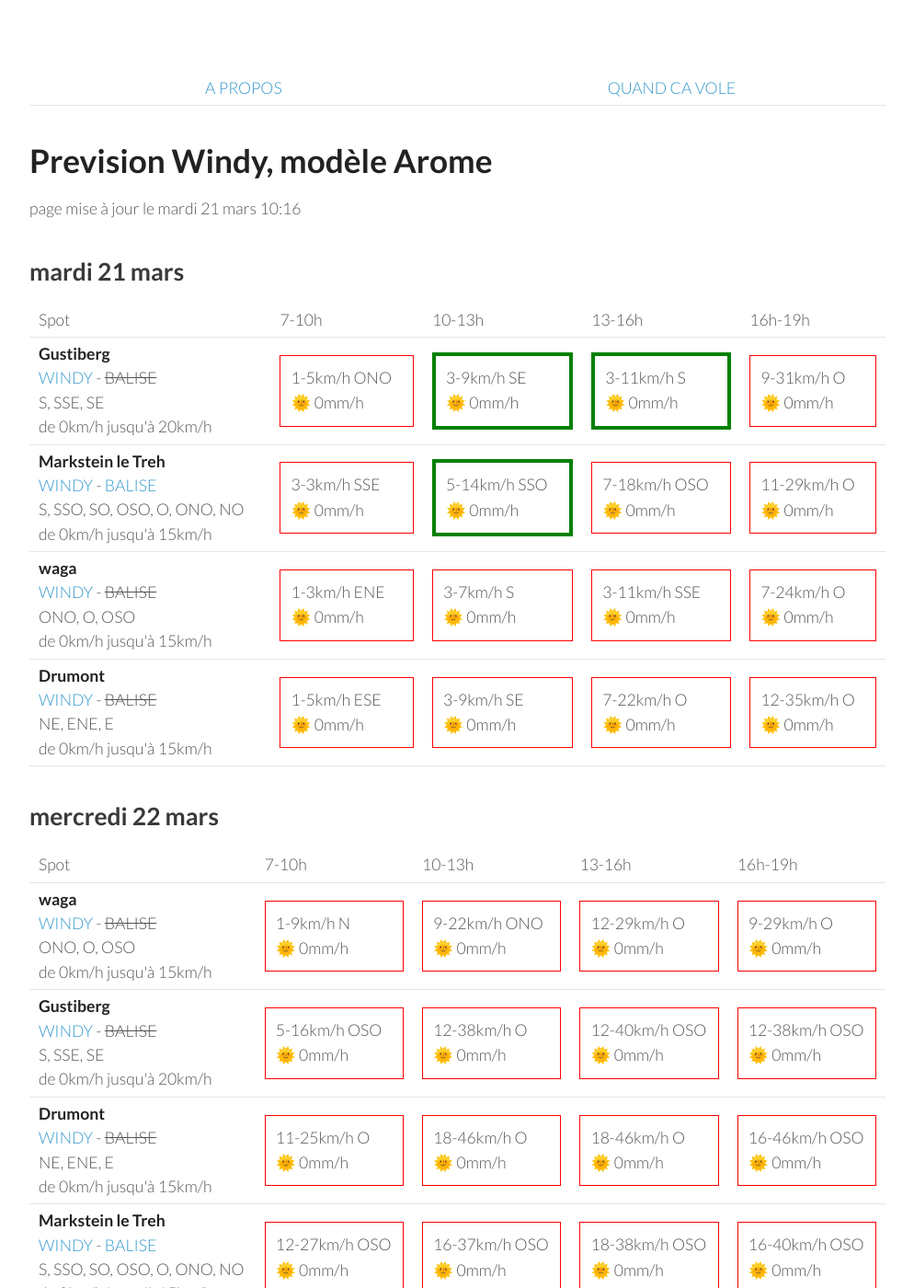
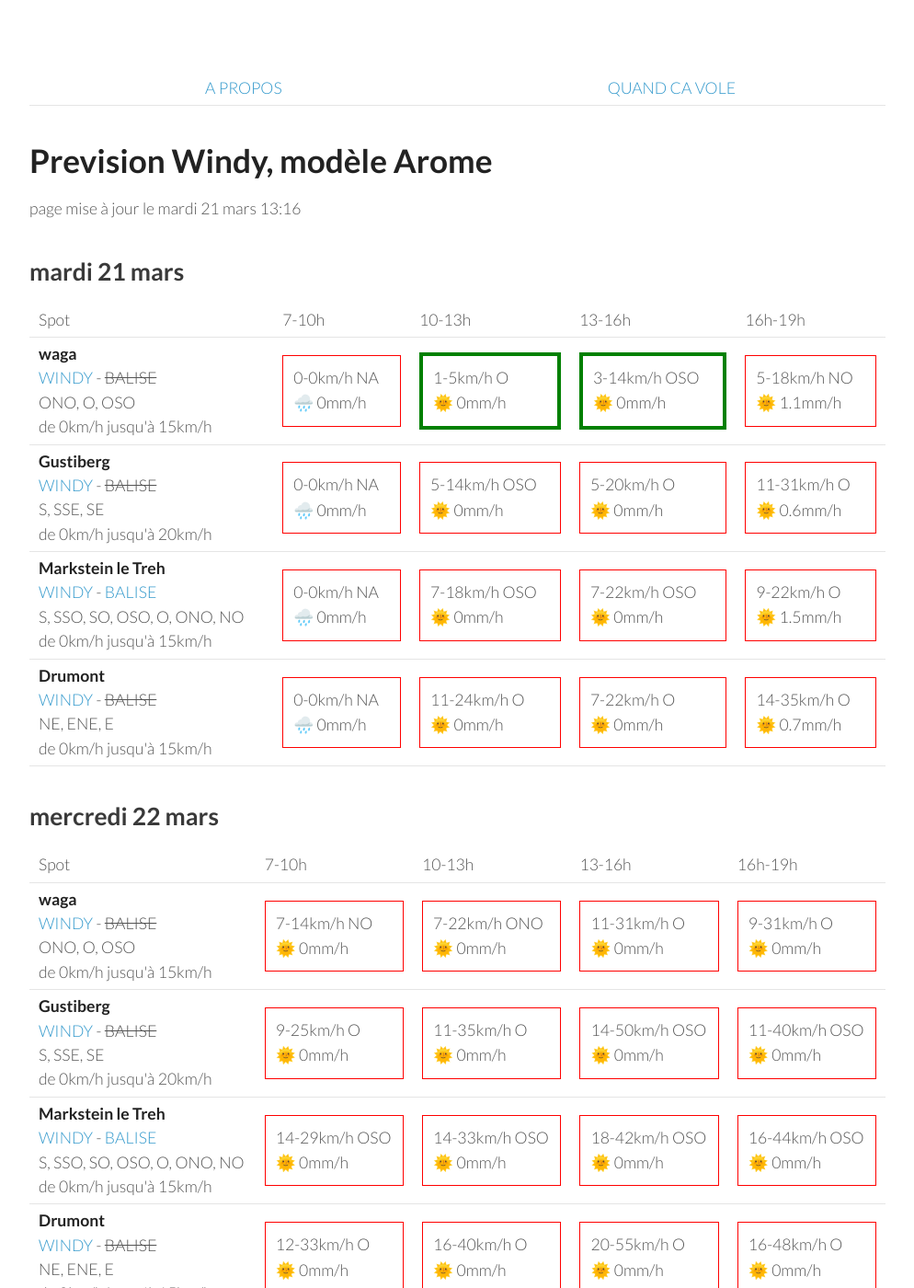
Before and after one commit to parapente-dans-le-nord/parapente-dans-le-nord.github.io, a Jekyll site: the page built from vosges.markdown, in a window 1280 px wide and 1400 px high. Shown: the whole window at 92% size, without its empty margins (26-1020 px from the left). Built offline with Jekyll 4.4.1, drawn with Linux system fonts in a browser that asks for light colours.

Commit message:
update index.markdown

```diff
--- a/vosges.markdown
+++ b/vosges.markdown
@@ -7,7 +7,7 @@ title:  "Tous les spots"
 {: .links}
 
 # Prevision Windy, modèle Arome
-page mise à jour le mardi 21 mars 10:16
+page mise à jour le mardi 21 mars 13:16
 
 ## mardi 21 mars
 
@@ -22,43 +22,39 @@ page mise à jour le mardi 21 mars 10:16
       <td>16h-19h</td>
     </tr>
 <tr>
+        <td><strong>waga</strong><br><a href="https://windy.com/47.903/6.996?47.900,6.983,15">WINDY</a> - <span class="no-balise"> BALISE </span><br> <span class="vent-favorable">ONO, O, OSO</span><br><span class="force-vent">de 0km/h jusqu'à 15km/h</span> </td>
+
+            <td><div class="not-flyable"><p>0-0km/h NA</p><p>🌧️ 0mm/h</p></div></td>
+            <td><div class="flyable"><p>1-5km/h O</p><p>🌞 0mm/h</p></div></td>
+            <td><div class="flyable"><p>3-14km/h OSO</p><p>🌞 0mm/h</p></div></td>
+            <td><div class="not-flyable"><p>5-18km/h NO</p><p>🌞 1.1mm/h</p></div></td>
+
+    </tr>
+<tr>
         <td><strong>Gustiberg</strong><br><a href="https://windy.com/47.894/6.934?47.891,6.934,15,m:eYYagmI">WINDY</a> - <span class="no-balise"> BALISE </span><br> <span class="vent-favorable">S, SSE, SE</span><br><span class="force-vent">de 0km/h jusqu'à 20km/h</span> </td>
 
-            <td><div class="not-flyable"><p>1-5km/h ONO</p><p>🌞 0mm/h</p></div></td>
-            <td><div class="flyable"><p>3-9km/h SE</p><p>🌞 0mm/h</p></div></td>
-            <td><div class="flyable"><p>3-11km/h S</p><p>🌞 0mm/h</p></div></td>
-            <td><div class="not-flyable"><p>9-31km/h O</p><p>🌞 0mm/h</p></div></td>
-
+            <td><div class="not-flyable"><p>0-0km/h NA</p><p>🌧️ 0mm/h</p></div></td>
+            <td><div class="not-flyable"><p>5-14km/h OSO</p><p>🌞 0mm/h</p></div></td>
+            <td><div class="not-flyable"><p>5-20km/h O</p><p>🌞 0mm/h</p></div></td>
+            <td><div class="not-flyable"><p>11-31km/h O</p><p>🌞 0.6mm/h</p></div></td>
 
     </tr>
 <tr>
         <td><strong>Markstein le Treh</strong><br><a href="https://windy.com/47.926/7.012?47.505,7.012,8,m:eY1agmQ">WINDY</a> - <span class=""><a href="http://www.balisemeteo.com/balise.php?idBalise=136">BALISE</a> </span><br> <span class="vent-favorable">S, SSO, SO, OSO, O, ONO, NO</span><br><span class="force-vent">de 0km/h jusqu'à 15km/h</span> </td>
 
-            <td><div class="not-flyable"><p>3-3km/h SSE</p><p>🌞 0mm/h</p></div></td>
-            <td><div class="flyable"><p>5-14km/h SSO</p><p>🌞 0mm/h</p></div></td>
+            <td><div class="not-flyable"><p>0-0km/h NA</p><p>🌧️ 0mm/h</p></div></td>
             <td><div class="not-flyable"><p>7-18km/h OSO</p><p>🌞 0mm/h</p></div></td>
-            <td><div class="not-flyable"><p>11-29km/h O</p><p>🌞 0mm/h</p></div></td>
-
-
-    </tr>
-<tr>
-        <td><strong>waga</strong><br><a href="https://windy.com/47.903/6.996?47.900,6.983,15">WINDY</a> - <span class="no-balise"> BALISE </span><br> <span class="vent-favorable">ONO, O, OSO</span><br><span class="force-vent">de 0km/h jusqu'à 15km/h</span> </td>
-
-            <td><div class="not-flyable"><p>1-3km/h ENE</p><p>🌞 0mm/h</p></div></td>
-            <td><div class="not-flyable"><p>3-7km/h S</p><p>🌞 0mm/h</p></div></td>
-            <td><div class="not-flyable"><p>3-11km/h SSE</p><p>🌞 0mm/h</p></div></td>
-            <td><div class="not-flyable"><p>7-24km/h O</p><p>🌞 0mm/h</p></div></td>
-
+            <td><div class="not-flyable"><p>7-22km/h OSO</p><p>🌞 0mm/h</p></div></td>
+            <td><div class="not-flyable"><p>9-22km/h O</p><p>🌞 1.5mm/h</p></div></td>
 
     </tr>
 <tr>
         <td><strong>Drumont</strong><br><a href="https://windy.com/47.898/6.919?47.687,6.919,9,m:eYYagmG">WINDY</a> - <span class="no-balise"> BALISE </span><br> <span class="vent-favorable">NE, ENE, E</span><br><span class="force-vent">de 0km/h jusqu'à 15km/h</span> </td>
 
-            <td><div class="not-flyable"><p>1-5km/h ESE</p><p>🌞 0mm/h</p></div></td>
-            <td><div class="not-flyable"><p>3-9km/h SE</p><p>🌞 0mm/h</p></div></td>
+            <td><div class="not-flyable"><p>0-0km/h NA</p><p>🌧️ 0mm/h</p></div></td>
+            <td><div class="not-flyable"><p>11-24km/h O</p><p>🌞 0mm/h</p></div></td>
             <td><div class="not-flyable"><p>7-22km/h O</p><p>🌞 0mm/h</p></div></td>
-            <td><div class="not-flyable"><p>12-35km/h O</p><p>🌞 0mm/h</p></div></td>
-
+            <td><div class="not-flyable"><p>14-35km/h O</p><p>🌞 0.7mm/h</p></div></td>
 
     </tr>
 
@@ -80,40 +76,40 @@ page mise à jour le mardi 21 mars 10:16
 <tr>
         <td><strong>waga</strong><br><a href="https://windy.com/47.903/6.996?47.900,6.983,15">WINDY</a> - <span class="no-balise"> BALISE </span><br> <span class="vent-favorable">ONO, O, OSO</span><br><span class="force-vent">de 0km/h jusqu'à 15km/h</span> </td>
 
-            <td><div class="not-flyable"><p>1-9km/h N</p><p>🌞 0mm/h</p></div></td>
-            <td><div class="not-flyable"><p>9-22km/h ONO</p><p>🌞 0mm/h</p></div></td>
-            <td><div class="not-flyable"><p>12-29km/h O</p><p>🌞 0mm/h</p></div></td>
-            <td><div class="not-flyable"><p>9-29km/h O</p><p>🌞 0mm/h</p></div></td>
+            <td><div class="not-flyable"><p>7-14km/h NO</p><p>🌞 0mm/h</p></div></td>
+            <td><div class="not-flyable"><p>7-22km/h ONO</p><p>🌞 0mm/h</p></div></td>
+            <td><div class="not-flyable"><p>11-31km/h O</p><p>🌞 0mm/h</p></div></td>
+            <td><div class="not-flyable"><p>9-31km/h O</p><p>🌞 0mm/h</p></div></td>
 
 
     </tr>
 <tr>
         <td><strong>Gustiberg</strong><br><a href="https://windy.com/47.894/6.934?47.891,6.934,15,m:eYYagmI">WINDY</a> - <span class="no-balise"> BALISE </span><br> <span class="vent-favorable">S, SSE, SE</span><br><span class="force-vent">de 0km/h jusqu'à 20km/h</span> </td>
 
-            <td><div class="not-flyable"><p>5-16km/h OSO</p><p>🌞 0mm/h</p></div></td>
-            <td><div class="not-flyable"><p>12-38km/h O</p><p>🌞 0mm/h</p></div></td>
-            <td><div class="not-flyable"><p>12-40km/h OSO</p><p>🌞 0mm/h</p></div></td>
-            <td><div class="not-flyable"><p>12-38km/h OSO</p><p>🌞 0mm/h</p></div></td>
+            <td><div class="not-flyable"><p>9-25km/h O</p><p>🌞 0mm/h</p></div></td>
+            <td><div class="not-flyable"><p>11-35km/h O</p><p>🌞 0mm/h</p></div></td>
+            <td><div class="not-flyable"><p>14-50km/h OSO</p><p>🌞 0mm/h</p></div></td>
+            <td><div class="not-flyable"><p>11-40km/h OSO</p><p>🌞 0mm/h</p></div></td>
+
+
+    </tr>
+<tr>
+        <td><strong>Markstein le Treh</strong><br><a href="https://windy.com/47.926/7.012?47.505,7.012,8,m:eY1agmQ">WINDY</a> - <span class=""><a href="http://www.balisemeteo.com/balise.php?idBalise=136">BALISE</a> </span><br> <span class="vent-favorable">S, SSO, SO, OSO, O, ONO, NO</span><br><span class="force-vent">de 0km/h jusqu'à 15km/h</span> </td>
+
+            <td><div class="not-flyable"><p>14-29km/h OSO</p><p>🌞 0mm/h</p></div></td>
+            <td><div class="not-flyable"><p>14-33km/h OSO</p><p>🌞 0mm/h</p></div></td>
+            <td><div class="not-flyable"><p>18-42km/h OSO</p><p>🌞 0mm/h</p></div></td>
+            <td><div class="not-flyable"><p>16-44km/h OSO</p><p>🌞 0mm/h</p></div></td>
 
 
     </tr>
 <tr>
         <td><strong>Drumont</strong><br><a href="https://windy.com/47.898/6.919?47.687,6.919,9,m:eYYagmG">WINDY</a> - <span class="no-balise"> BALISE </span><br> <span class="vent-favorable">NE, ENE, E</span><br><span class="force-vent">de 0km/h jusqu'à 15km/h</span> </td>
 
-            <td><div class="not-flyable"><p>11-25km/h O</p><p>🌞 0mm/h</p></div></td>
-            <td><div class="not-flyable"><p>18-46km/h O</p><p>🌞 0mm/h</p></div></td>
-            <td><div class="not-flyable"><p>18-46km/h O</p><p>🌞 0mm/h</p></div></td>
-            <td><div class="not-flyable"><p>16-46km/h OSO</p><p>🌞 0mm/h</p></div></td>
-
-
-    </tr>
-<tr>
-        <td><strong>Markstein le Treh</strong><br><a href="https://windy.com/47.926/7.012?47.505,7.012,8,m:eY1agmQ">WINDY</a> - <span class=""><a href="http://www.balisemeteo.com/balise.php?idBalise=136">BALISE</a> </span><br> <span class="vent-favorable">S, SSO, SO, OSO, O, ONO, NO</span><br><span class="force-vent">de 0km/h jusqu'à 15km/h</span> </td>
-
-            <td><div class="not-flyable"><p>12-27km/h OSO</p><p>🌞 0mm/h</p></div></td>
-            <td><div class="not-flyable"><p>16-37km/h OSO</p><p>🌞 0mm/h</p></div></td>
-            <td><div class="not-flyable"><p>18-38km/h OSO</p><p>🌞 0mm/h</p></div></td>
-            <td><div class="not-flyable"><p>16-40km/h OSO</p><p>🌞 0mm/h</p></div></td>
+            <td><div class="not-flyable"><p>12-33km/h O</p><p>🌞 0mm/h</p></div></td>
+            <td><div class="not-flyable"><p>16-40km/h O</p><p>🌞 0mm/h</p></div></td>
+            <td><div class="not-flyable"><p>20-55km/h O</p><p>🌞 0mm/h</p></div></td>
+            <td><div class="not-flyable"><p>16-48km/h O</p><p>🌞 0mm/h</p></div></td>
 
 
     </tr>
```
